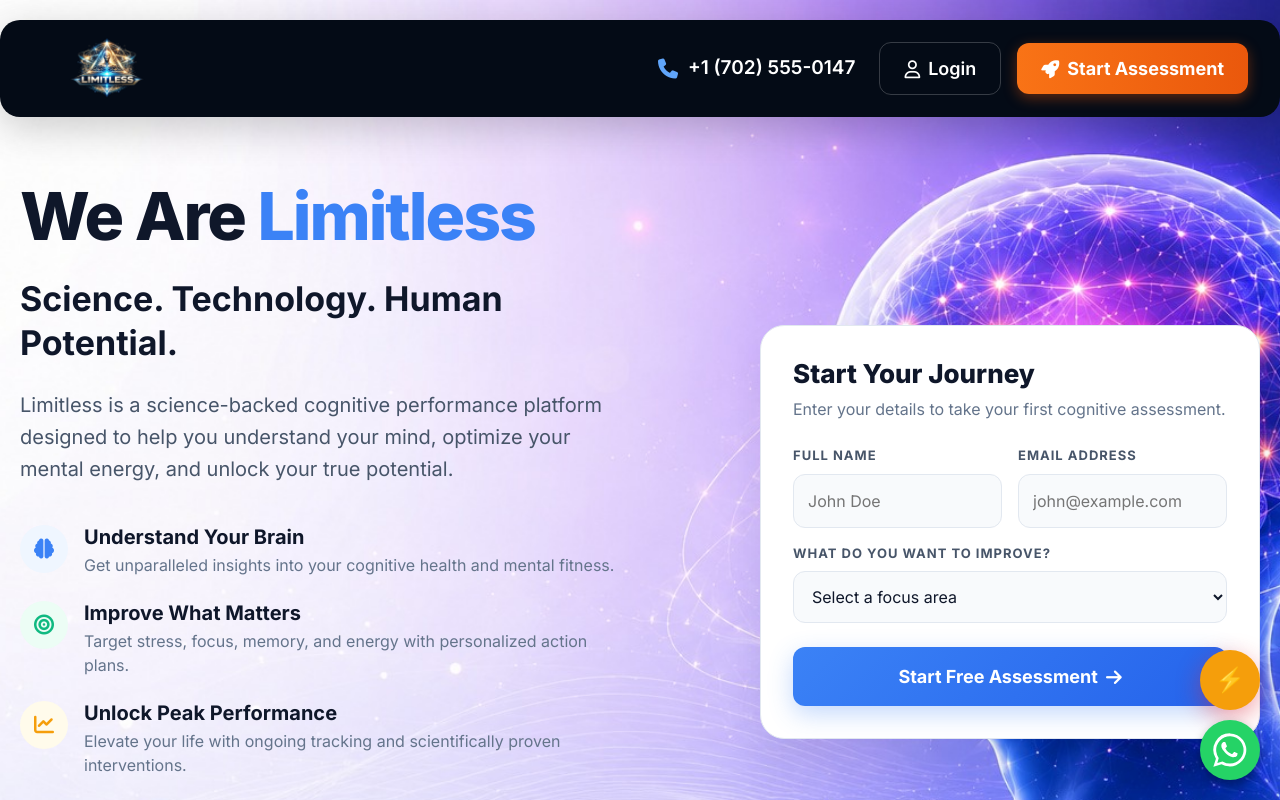
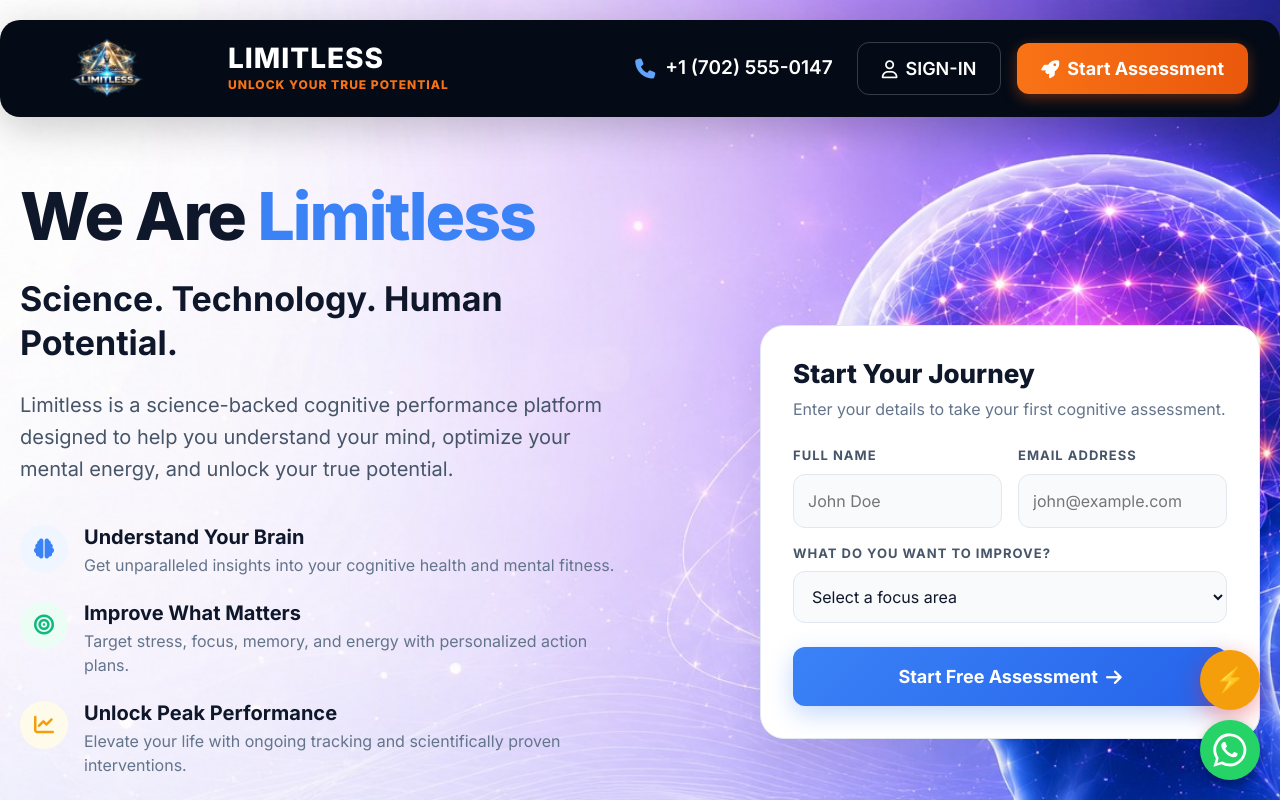
Before and after one commit to amandaptuar/seoreactapp, a React (Vite) app: page /#/ in a window 1280 px wide. Shown: the top 800 px of the page. Built offline with nearby package versions, Linux system fonts and the light colour scheme.

Commit message:
added changes

```diff
--- a/src/components/DeepInsights.jsx
+++ b/src/components/DeepInsights.jsx
@@ -2,8 +2,8 @@ import React from 'react';
 
 const DeepInsights = () => {
   return (
-    <section id="deep-insights" style={{ background: '#F8FAFC', padding: '15px 0', fontFamily: "'Inter', sans-serif" }}>
-      <div className="container overflow-hidden w-full" style={{ maxWidth: '1300px', margin: '0 auto', padding: '0 20px' }}>
+    <section id="deep-insights" style={{ background: '#F8FAFC', padding: '80px 0 15px 0', fontFamily: "'Inter', sans-serif" }}>
+      <div className="container overflow-hidden w-full" style={{ maxWidth: '1440px', margin: '0 auto', padding: '0 20px' }}>
         <div className="report-main-grid w-full" style={{ display: 'grid', gridTemplateColumns: '1fr 2fr', gap: '60px', alignItems: 'center' }}>
 
           {/* Left Text */}
--- a/src/components/Header.jsx
+++ b/src/components/Header.jsx
@@ -48,7 +48,7 @@ const Header = () => {
 
         {/* Left Side: Logo */}
         <div className="logo" style={{ display: 'flex', alignItems: 'center' }}>
-          <Link to="/">
+          <Link to="/" style={{ display: 'flex', alignItems: 'center', textDecoration: 'none' }}>
             <img
               alt="logo"
               src={limitlessLogo}
@@ -58,6 +58,10 @@ const Header = () => {
                 objectFit: 'contain',
               }}
             />
+            <div style={{ display: 'flex', flexDirection: 'column', justifyContent: 'center', marginLeft: '12px' }}>
+              <span style={{ color: '#FFF', fontSize: '28px', fontWeight: '800', lineHeight: '1', letterSpacing: '1px', margin: 0 }}>LIMITLESS</span>
+              <span style={{ color: '#F97316', fontSize: '12px', fontWeight: '800', letterSpacing: '1px', marginTop: '4px', textTransform: 'uppercase' }}>UNLOCK YOUR TRUE POTENTIAL</span>
+            </div>
           </Link>
         </div>
 
@@ -115,7 +119,7 @@ const Header = () => {
                   onMouseEnter={(e) => { e.currentTarget.style.background = 'rgba(255,255,255,0.1)'; }}
                   onMouseLeave={(e) => { e.currentTarget.style.background = 'transparent'; }}
                 >
-                  <i className="fa-regular fa-user"></i> Login
+                  <i className="fa-regular fa-user"></i> SIGN-IN
                 </button>
                 <button
                   onClick={() => {
```
